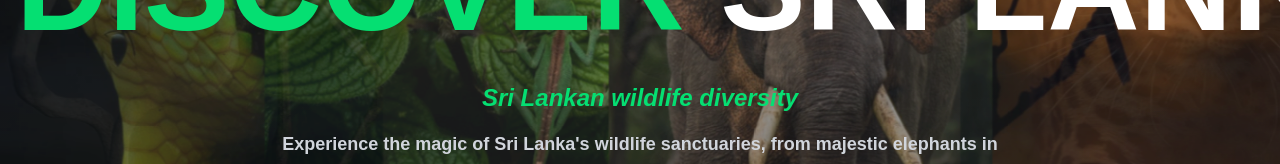
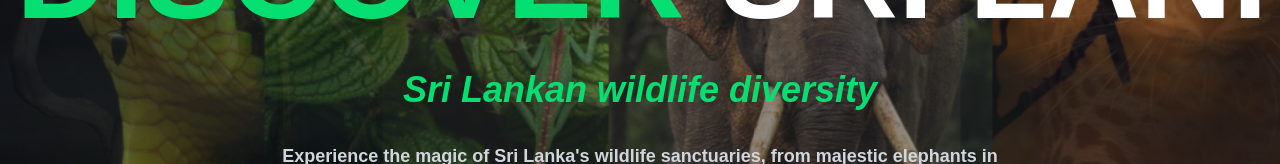
Before and after one commit to sasa312002/wildlife-safari-management-system, a React (Vite) app in the folder frontend/: page / in a window 1280 px wide. Shown: the part 378-542 px from the top of the page. Built offline with nearby package versions, Linux system fonts and the light colour scheme; no server answers; a web font is replaced by a local one.

Commit message:
Update Home.jsx
Co-Authored-By: Ishara Saranga Gunathunga <sarangasaranga119@gmail.com>
Co-Authored-By: Tharaka Samaraweera <tharakasamaraweera45@gmail.com>
Co-Authored-By: sasa312002 <133000546+sasa312002@users.noreply.github.com>
Co-Authored-By: Kavindu V Gajanayaka <Kavindu03gajanayaka@gmail.com>

```diff
--- a/frontend/src/components/Home.jsx
+++ b/frontend/src/components/Home.jsx
@@ -18,8 +18,8 @@ const Home = () => {
             </h1>
 
             {/* Subtext */}
-            <div className="mt-8 space-y-4">
-              <p className="text-green-400 font-abeze-italic font-semibold text-xl md:text-2xl">
+            <div className="mt-8 space-y-8">
+              <p className="text-green-400 font-abeze-italic font-semibold text-2xl md:text-3xl lg:text-4xl">
                 {t('home.slogan')}
               </p>
               <p className="text-gray-300 text-lg font-abeze font-semibold leading-relaxed max-w-3xl mx-auto">
@@ -33,5 +33,4 @@ const Home = () => {
   );
 };
 
-
 export default Home;
```
